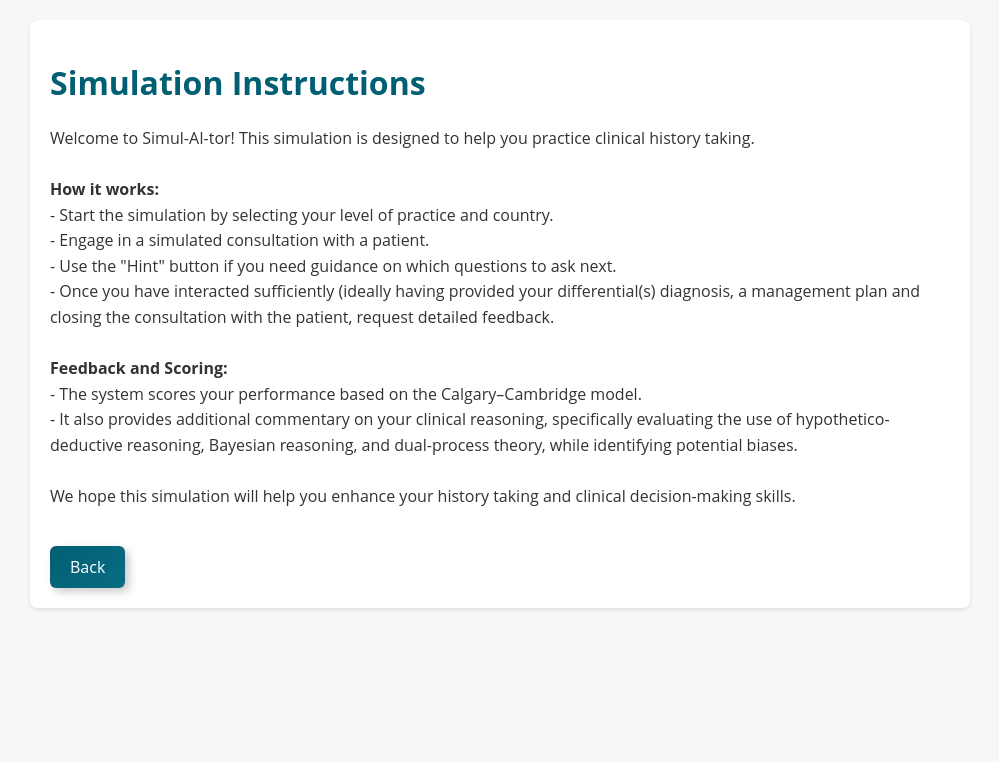
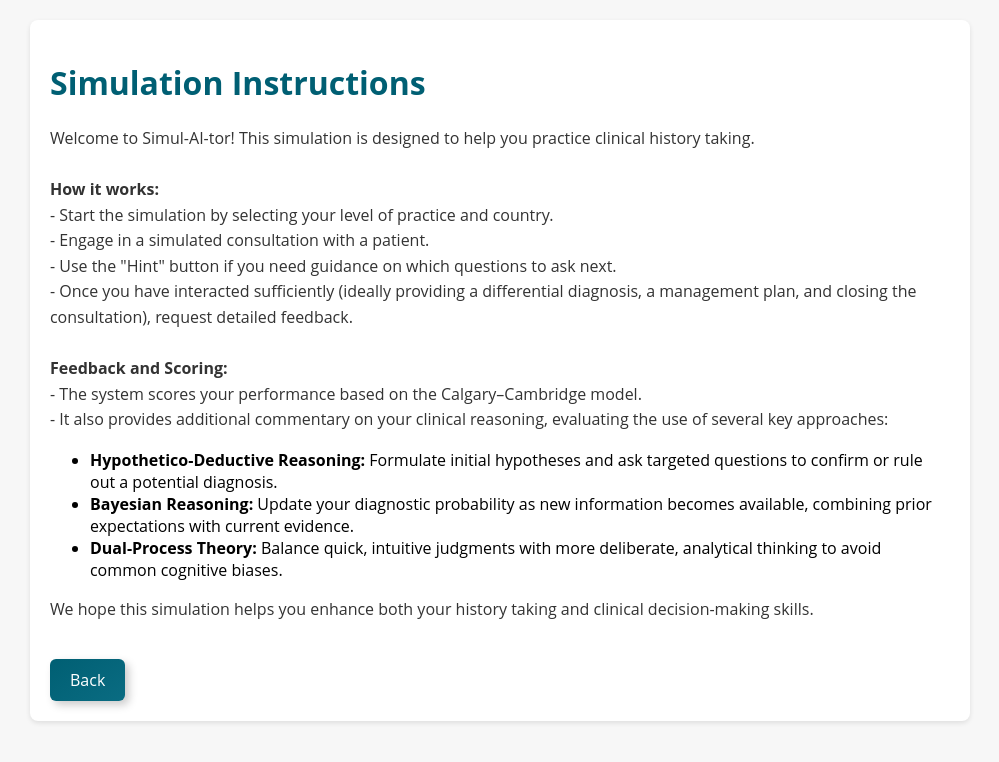
Before and after one commit to StudPharm1711/Web_Sim, a Flask app: page /instructions in a window 1280 px wide. Shown: the top 762 px of the page, without its empty margins (140-1139 px from the left). Run offline with Flask 3, Linux system fonts and the light colour scheme; the visitor is signed in with stand-in values (Sample User, id 1).

Commit message:
Update instructions: add clinical reasoning explanations

```diff
--- a/templates/instructions.html
+++ b/templates/instructions.html
@@ -28,6 +28,9 @@
         p {
             line-height: 1.6;
             color: #333;
+        }
+        ul {
+            margin-top: 0;
         }
         .btn-3d {
             background: linear-gradient(145deg, #005f73, #0a6c82);
@@ -64,15 +67,21 @@
             <br>
             - Use the "Hint" button if you need guidance on which questions to ask next.
             <br>
-            - Once you have interacted sufficiently (ideally having provided your differential(s) diagnosis, a management plan and closing the consultation with the patient, request detailed feedback.
+            - Once you have interacted sufficiently (ideally providing a differential diagnosis, a management plan, and closing the consultation), request detailed feedback.
             <br><br>
             <strong>Feedback and Scoring:</strong>
             <br>
             - The system scores your performance based on the Calgary–Cambridge model.
             <br>
-            - It also provides additional commentary on your clinical reasoning, specifically evaluating the use of hypothetico-deductive reasoning, Bayesian reasoning, and dual-process theory, while identifying potential biases.
-            <br><br>
-            We hope this simulation will help you enhance your history taking and clinical decision-making skills.
+            - It also provides additional commentary on your clinical reasoning, evaluating the use of several key approaches:
+        </p>
+        <ul>
+            <li><strong>Hypothetico-Deductive Reasoning:</strong> Formulate initial hypotheses and ask targeted questions to confirm or rule out a potential diagnosis.</li>
+            <li><strong>Bayesian Reasoning:</strong> Update your diagnostic probability as new information becomes available, combining prior expectations with current evidence.</li>
+            <li><strong>Dual-Process Theory:</strong> Balance quick, intuitive judgments with more deliberate, analytical thinking to avoid common cognitive biases.</li>
+        </ul>
+        <p>
+            We hope this simulation helps you enhance both your history taking and clinical decision-making skills.
         </p>
         <a href="{{ url_for('simulation') }}" class="btn-3d">Back</a>
     </div>
```
